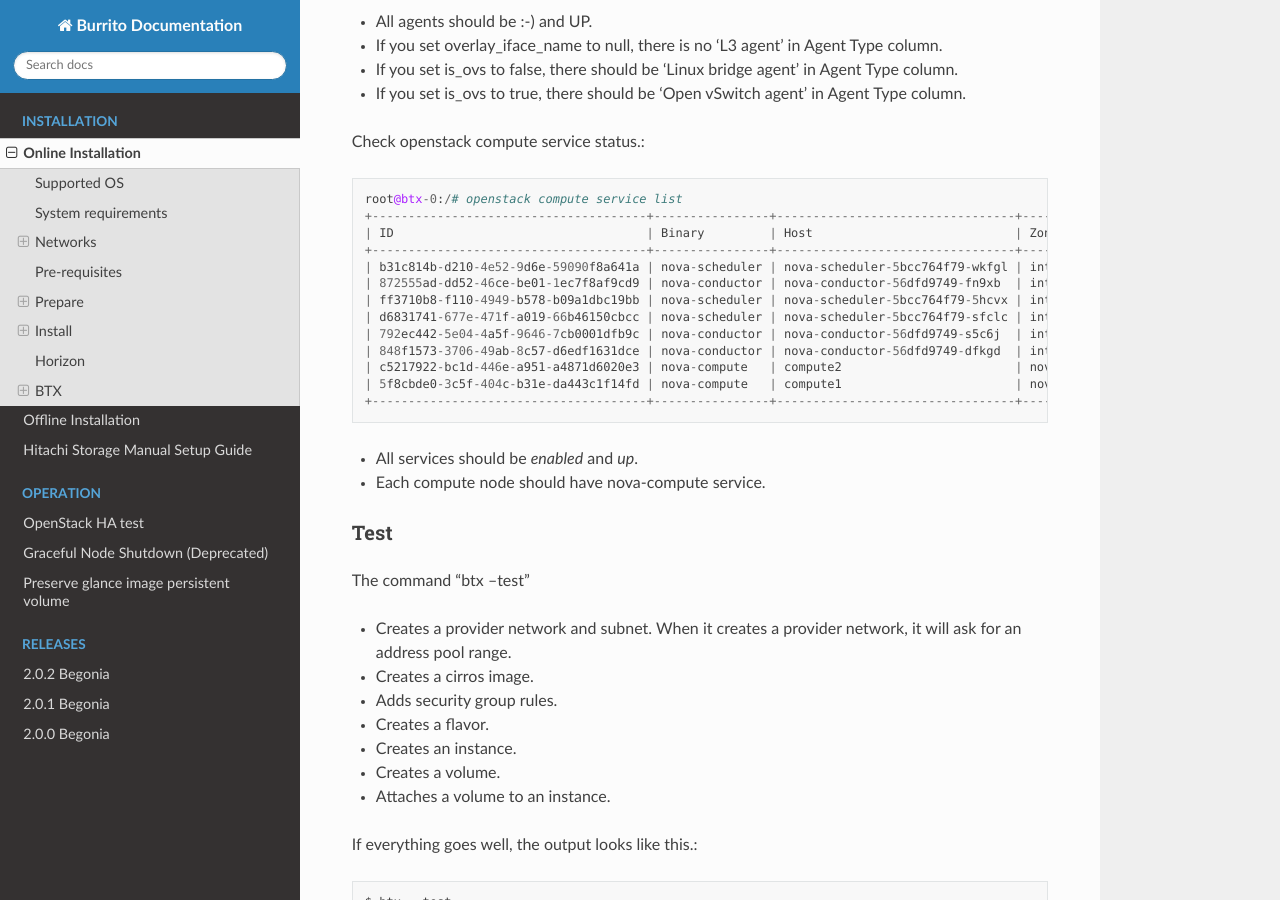
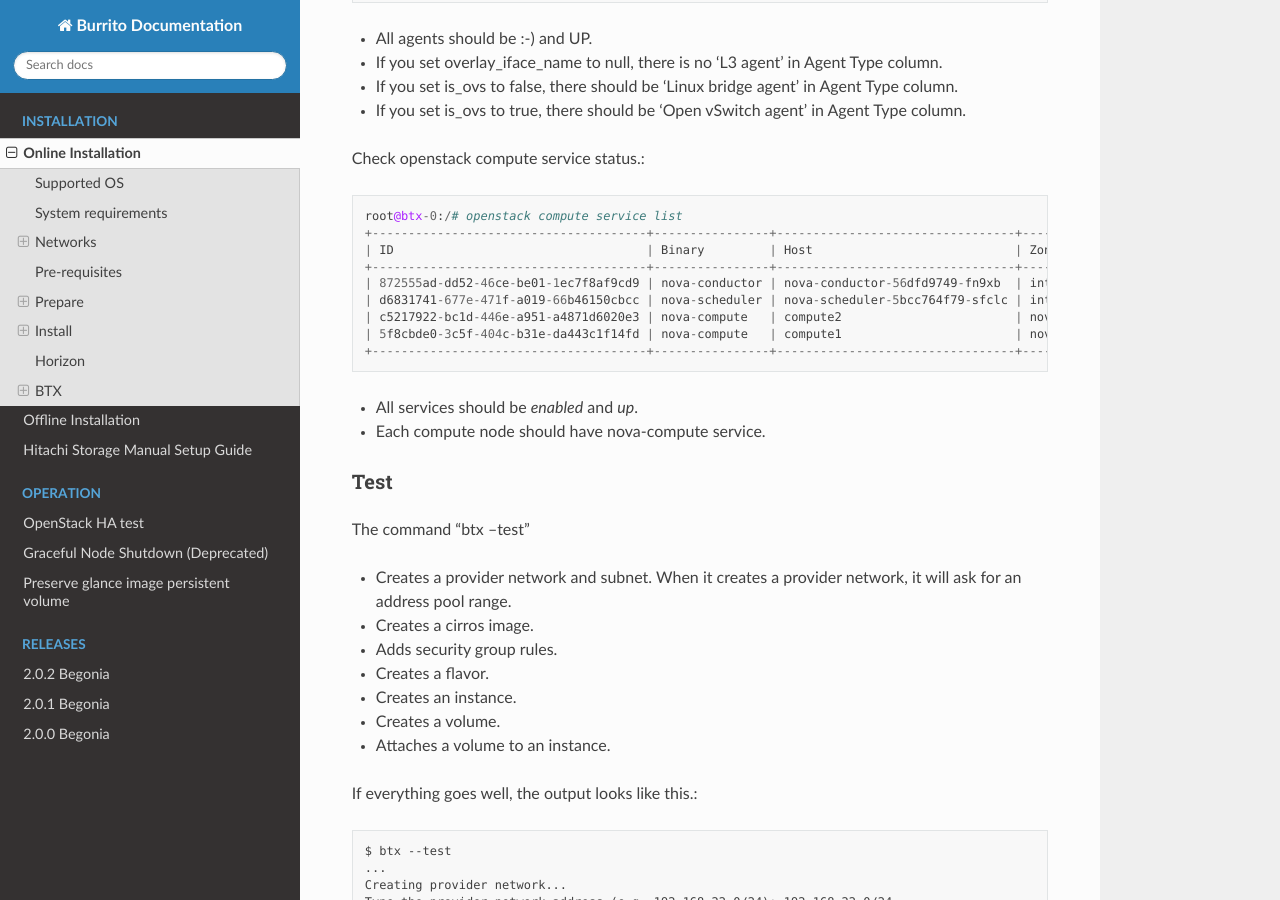
Before and after one commit to iorchard/burrito_docs, a Sphinx documentation site: the page built from source/install/install.rst, in a window 1280 px wide and 900 px high, scrolled down 20111 px. Built offline with Sphinx 7.4.7 and the Read the Docs theme 2.0.0, drawn with Linux system fonts in a browser that asks for light colours; pages that are not in the unit, such as notebooks, are missing from menus; some of the changed text lies outside the part shown.

Commit message:
update installation documents

```diff
--- a/source/install/install.rst
+++ b/source/install/install.rst
@@ -1202,12 +1203,8 @@
    +--------------------------------------+----------------+---------------------------------+----------+---------+-------+----------------------------+
    | ID                                   | Binary         | Host                            | Zone     | Status  | State | Updated At                 |
    +--------------------------------------+----------------+---------------------------------+----------+---------+-------+----------------------------+
-   | b31c814b-d210-4e52-9d6e-59090f8a641a | nova-scheduler | nova-scheduler-5bcc764f79-wkfgl | internal | enabled | up    | 2023-05-31T12:16:20.000000 |
    | 872555ad-dd52-46ce-be01-1ec7f8af9cd9 | nova-conductor | nova-conductor-56dfd9749-fn9xb  | internal | enabled | up    | 2023-05-31T12:16:21.000000 |
-   | ff3710b8-f110-4949-b578-b09a1dbc19bb | nova-scheduler | nova-scheduler-5bcc764f79-5hcvx | internal | enabled | up    | 2023-05-31T12:16:21.000000 |
    | d6831741-677e-471f-a019-66b46150cbcc | nova-scheduler | nova-scheduler-5bcc764f79-sfclc | internal | enabled | up    | 2023-05-31T12:16:20.000000 |
-   | 792ec442-5e04-4a5f-9646-7cb0001dfb9c | nova-conductor | nova-conductor-56dfd9749-s5c6j  | internal | enabled | up    | 2023-05-31T12:16:21.000000 |
-   | 848f1573-3706-49ab-8c57-d6edf1631dce | nova-conductor | nova-conductor-56dfd9749-dfkgd  | internal | enabled | up    | 2023-05-31T12:16:21.000000 |
    | c5217922-bc1d-446e-a951-a4871d6020e3 | nova-compute   | compute2                        | nova     | enabled | up    | 2023-05-31T12:16:25.000000 |
    | 5f8cbde0-3c5f-404c-b31e-da443c1f14fd | nova-compute   | compute1                        | nova     | enabled | up    | 2023-05-31T12:16:25.000000 |
    +--------------------------------------+----------------+---------------------------------+----------+---------+-------+----------------------------+
```
Also changed, not shown: other parts of source/install/install.rst (+3 -2 lines), source/install/install_offline.rst (+3 -6 lines).
